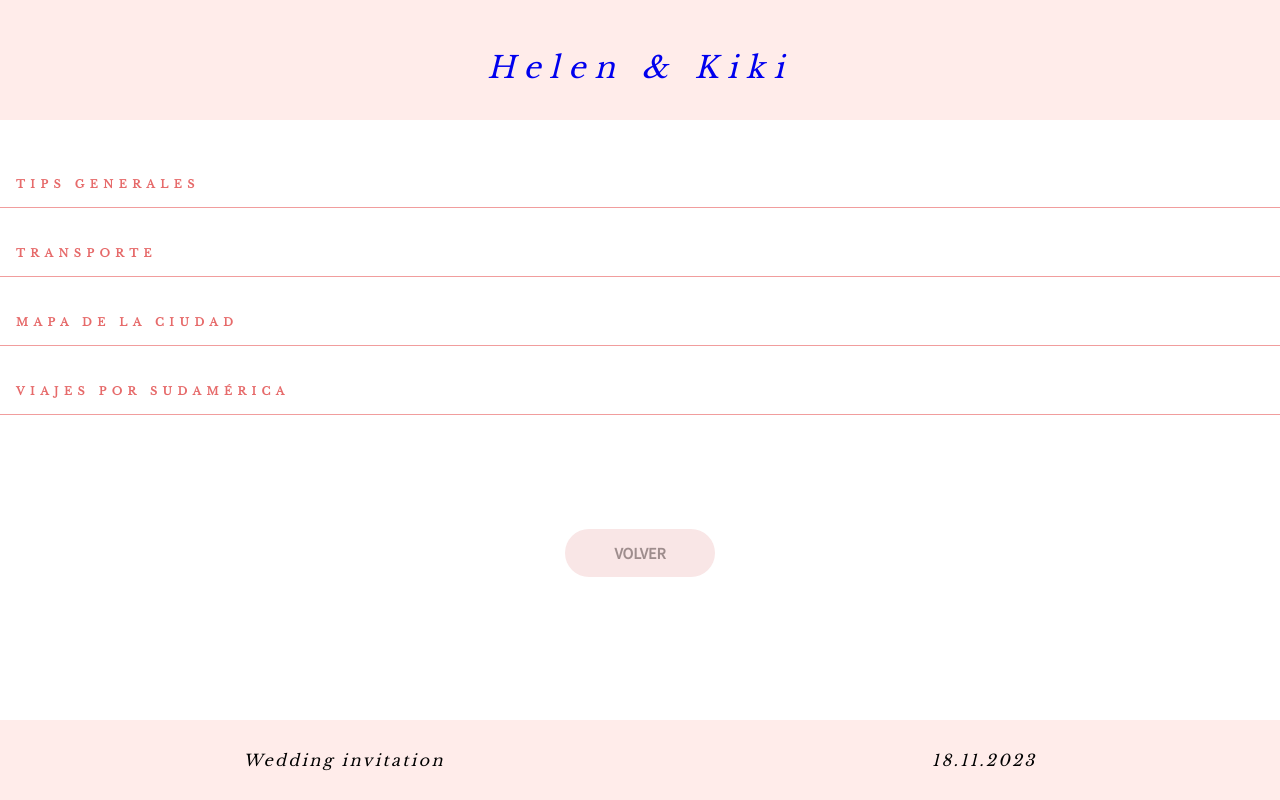
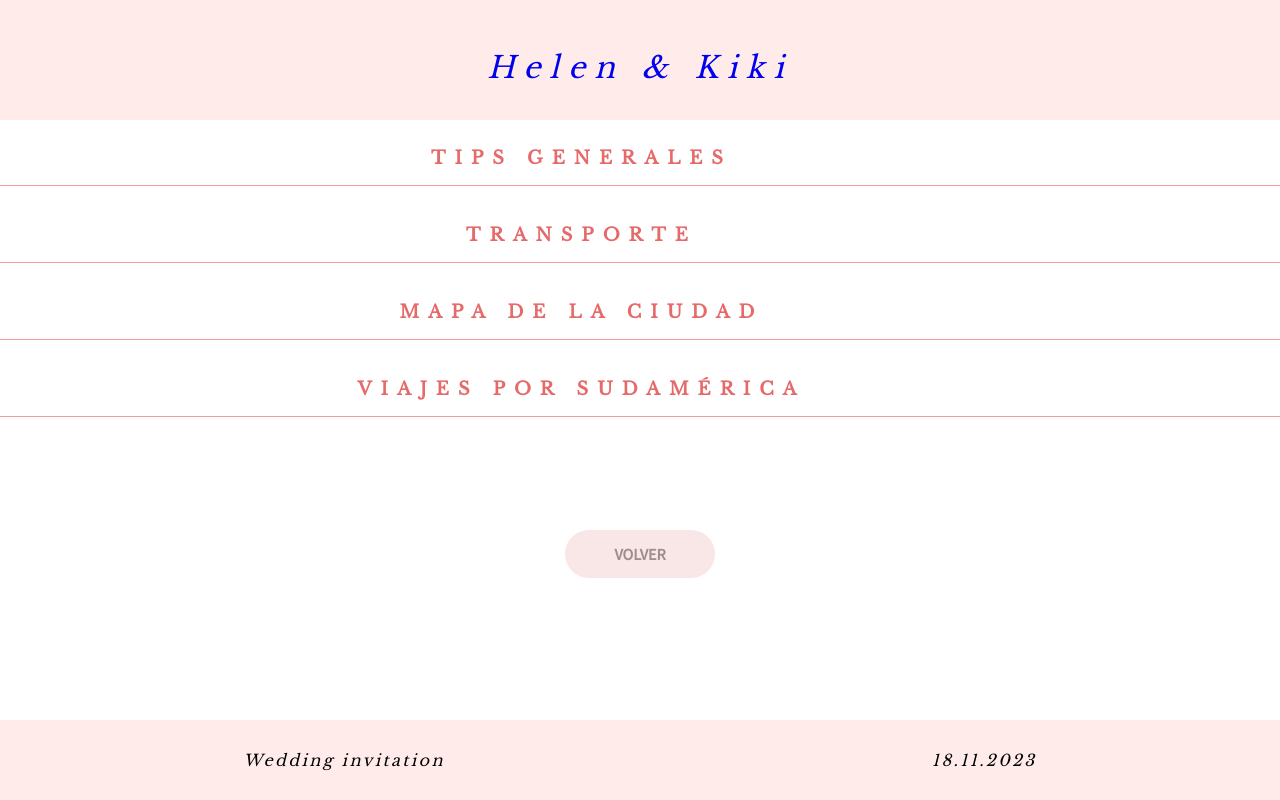
Before and after one commit to AAlejof/HeliKi, a React (Create React App) app in the folder client/: page /tips in a window 1280 px wide. Built offline with nearby package versions, Linux system fonts and the light colour scheme.

Commit message:
WIP tips funtionality and styling

```diff
--- a/client/src/components/Tips/Tips.jsx
+++ b/client/src/components/Tips/Tips.jsx
@@ -31,7 +31,7 @@ const Tips = () => {
 			<div className={style.sectionsDiv}>
 				<div>
 				<div className={style.tipsDiv}>
-					<p className={style.h3Div}>TIPS GENERALES</p>
+					<p className={style.h3Div}>TIPS GENERALES </p>
 					<p className={style.faDiv} onClick={toggleTips}>
 						{ (showTips=== false) ? (<i class="fa-light fa-plus fa-2xl"></i>)
 						: (<i class="fa-solid fa-chevron-up fa-xl"></i>) }
--- a/client/src/components/Tips/Tips.module.css
+++ b/client/src/components/Tips/Tips.module.css
@@ -1,3 +1,5 @@
+/* ---------MOBILE--------- */
+
 .sectionsDiv{
     margin-top: 150px;
 }
@@ -53,3 +55,45 @@
 	padding-right: 25px;
 	cursor: pointer;
 }
+
+/* ---------- tablet & desktop--------- */
+
+@media (min-width: 452px) {
+	.sectionsDiv{
+		margin-top: 15vh;
+	}
+
+	.tipsDiv {
+		display: flex;
+		justify-content: left;
+
+	}
+
+	.h3Div {
+		font-family: 'Libre Baskerville';
+		font-style: normal;
+		font-weight: 700;
+		font-size: 18px;
+		/* line-height: 16px; */
+		text-align:center;
+		letter-spacing: 0.5em;
+		color: #e66a6a;
+		border-bottom: 1px solid #f19d9d;
+		padding: 1rem;
+		/* width: 60vw; */
+		margin-top: 11px;
+		margin-bottom: 11px;
+	}
+
+	.faDiv{
+		display: flex;
+		justify-content: flex-start;
+		align-items: left;
+		color: #e66a6a;
+		border-bottom: 1px solid #f19d9d;
+		padding: 1rem;
+		/* width: 40vw;  */
+		margin-top: 11px;
+		margin-bottom: 11px;
+	}
+}
```
